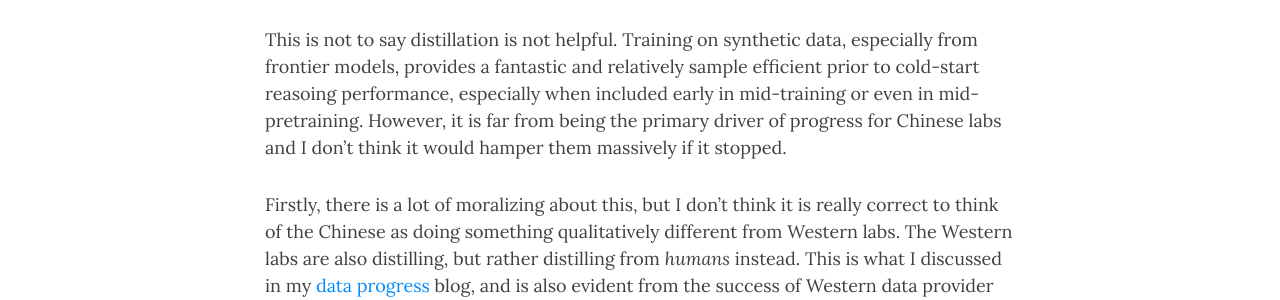
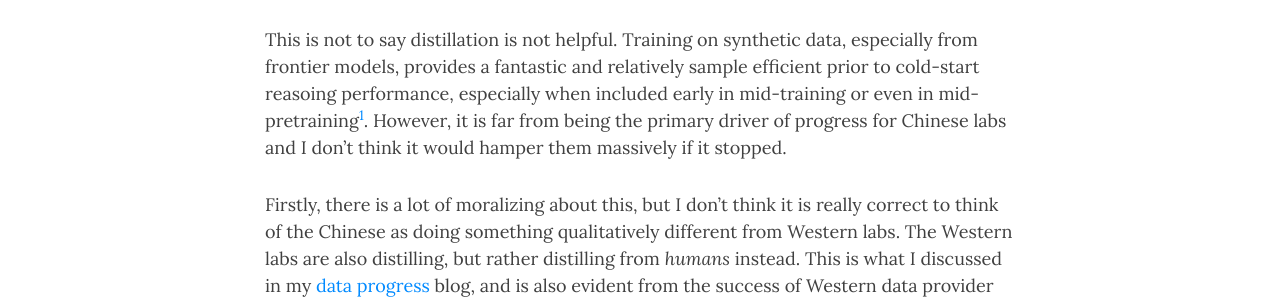
Before and after one commit to BerenMillidge/BerenMillidge.github.io, a Jekyll site: the page built from _posts/2026-06-12-Distillation-Aint-What-It-Used-To-Be.md, in a window 1280 px wide and 900 px high. Shown: the part 465-765 px from the top of the window. Built offline with Jekyll 4.4.1, drawn with Linux system fonts in a browser that asks for light colours; nearby versions of some CDN libraries; some of the changed text lies outside the part shown.

Commit message:
Update 2026-06-12-Distillation-Aint-What-It-Used-To-Be.md

```diff
--- a/_posts/2026-06-12-Distillation-Aint-What-It-Used-To-Be.md
+++ b/_posts/2026-06-12-Distillation-Aint-What-It-Used-To-Be.md
@@ -5,7 +5,7 @@
 
 Recently I have been seeing a number of takes that most Chinese AI progress is dependent upon distillation from closed US models, especially from OpenAI and Anthropic, and that therefore if their access to these models were cut off their progress would cease or substantially slow down. I strongly disagree with this and I think that broadly the effect of distillation from the frontier has been oversold.
 
-This is not to say distillation is not helpful. Training on synthetic data, especially from frontier models, provides a fantastic and relatively sample efficient prior to cold-start reasoing performance, especially when included early in mid-training or even in mid-pretraining. However, it is far from being the primary driver of progress for Chinese labs and I don't think it would hamper them massively if it stopped.
+This is not to say distillation is not helpful. Training on synthetic data, especially from frontier models, provides a fantastic and relatively sample efficient prior to cold-start reasoing performance, especially when included early in mid-training or even in mid-pretraining[^1]. However, it is far from being the primary driver of progress for Chinese labs and I don't think it would hamper them massively if it stopped.
 
 Firstly, there is a lot of moralizing about this, but I don't think it is really correct to think of the Chinese as doing something qualitatively different from Western labs. The Western labs are also distilling, but rather distilling from *humans* instead. This is what I discussed in my [data progress](https://www.beren.io/2025-08-02-Most-Algorithmic-Progress-is-Data-Progress/) blog, and is also evident from the success of Western data provider companies like Scale, Surge, and Mercor. These companies earn billions of dollars by paying humans experts in math, sciences, medicine, finance, etc to solve tasks and write down their reasoning. The true pipeline is Western labs distill from humans (via Scale, Mercor etc) and the Chinese distill from Western labs (and each other).
 
@@ -18,3 +18,5 @@
 Moreover, getting non-zero initial signal is rarely the actual bottleneck in RLVR. Rather it is things like the diversity and robustness (to reward hacking) of environments, the noise in the verifier, handling async off-policy bias, and so on. These are all extremely serious challenges necessitating clever thinking and good engineering, but these are all capabilities that you build out yourself rather than relying on cold-start reasoning data.
 
 What is particularly frustrating is that this has been known literally since the beginning of reasoning models. In the original Deepseek-R1 paper, they explicitly trained a no-cold-start reasoning model from a pure pretrained base using solely RLVR. Now this wasn't as efficient and was slightly wonky compared to starting with reasoning traces, but it is far from impossible. Instead it is already known exactly how to do this. Microsoft's recent model also made a point of doing this exact self-origination of reasoning from scratch (although I am moderately sceptical that they managed to remove *all* reasoning traces from their corpus just because they are now plastered all over the internet).
+
+[^1]: Although I have no non-public information here, I strongly suspect that Western labs also do train on synthetic data (probably from their own prior generations of models) in pretraining and mid-training. In the GPT5 release, OpenAI made a big deal about how they used synthetic data for pretraining, and I suspect the other labs do it too.
```
